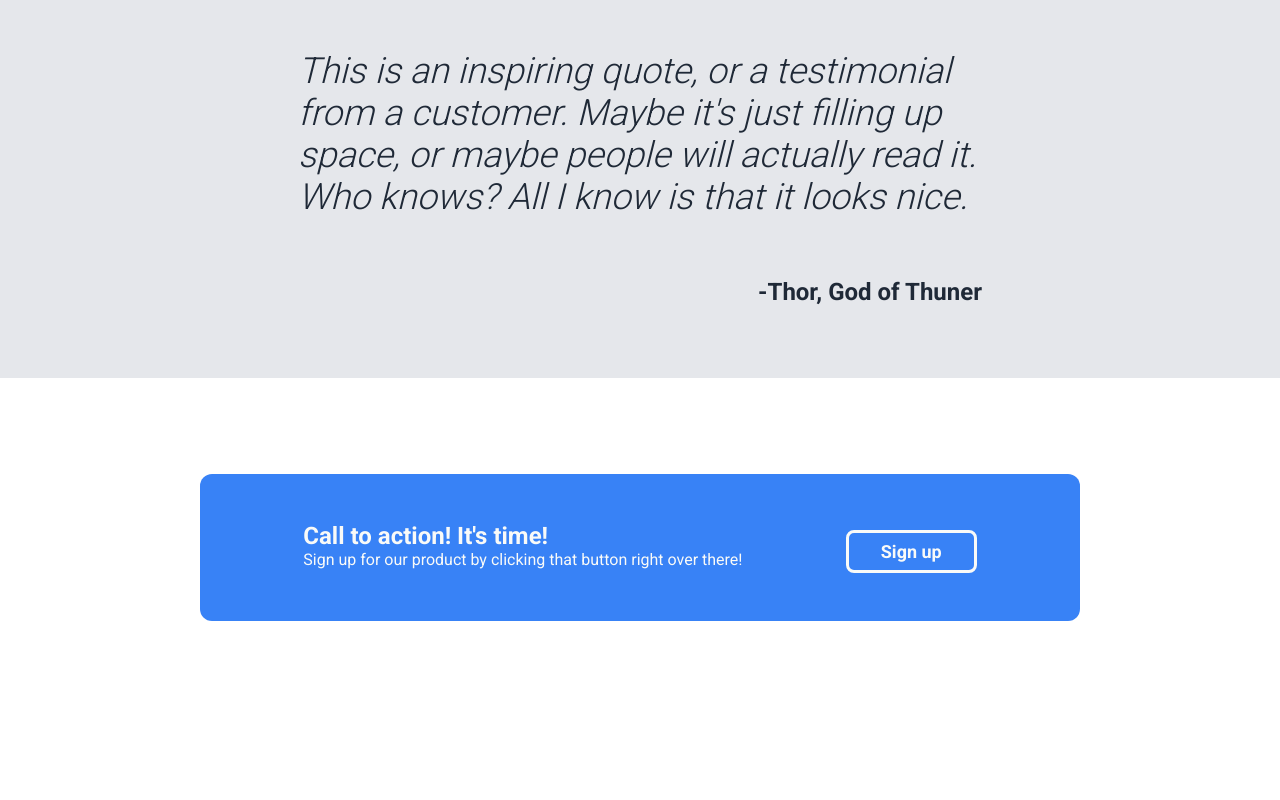
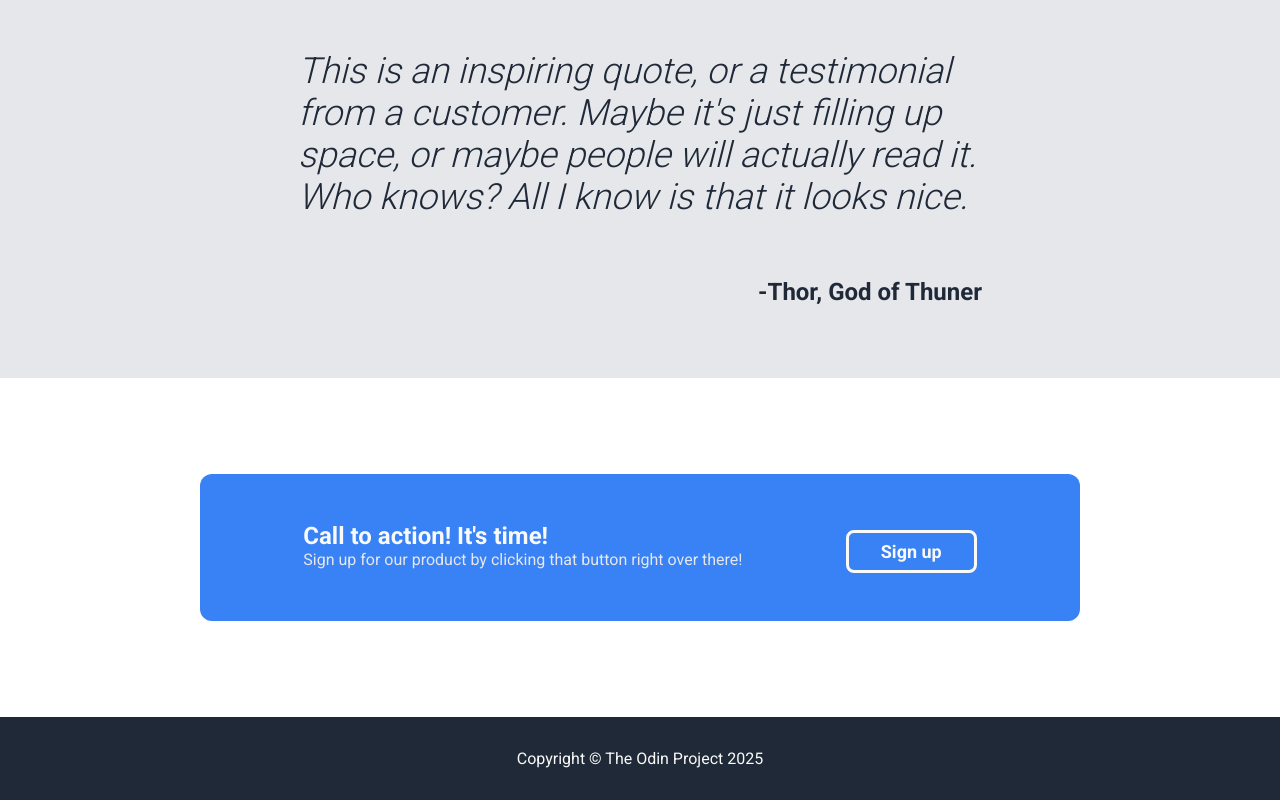
Before and after one commit to d4bid/TheOdinProject-Landing-Page, a plain HTML site: page index.html in a window 1280 px wide. Shown: the part 984-1784 px from the top of the page. Before the commit the page ends 1701 px from the top, so only its background shows below. Drawn offline with Linux system fonts and the light colour scheme.

Commit message:
create footer

```diff
--- a/index.html
+++ b/index.html
@@ -21,9 +21,9 @@
         </div>
         <div class="right-header">
           <ul>
-            <li><a href="">Home</a></li>
             <li><a href="">Login</a></li>
             <li><a href="">Sign up</a></li>
+            <li><a href="">About</a></li>
           </ul>
         </div>
       </div>
@@ -103,5 +103,10 @@
         </div>
       </div>
     </div>
+
+    <!-- footer -->
+    <div class="footer">
+      Copyright © The Odin Project 2025
+    </div>
   </body>
 </html>
--- a/style.css
+++ b/style.css
@@ -182,10 +182,11 @@ body {
 }
 
 .invite-text {
-  color: #F9FAF8;
+  color: #E5E7EB;
 }
 
 .invite-text span {
+  color: #F9FAF8;
   font-weight: 900;
   font-size: 24px;
 }
@@ -195,3 +196,10 @@ body {
   border-width: 3px;
   border-style: solid;
 }
+
+.footer {
+  background-color: #1f2937;
+  text-align: center;
+  padding: 32px;
+  color: #F9FAF8;
+}
```
